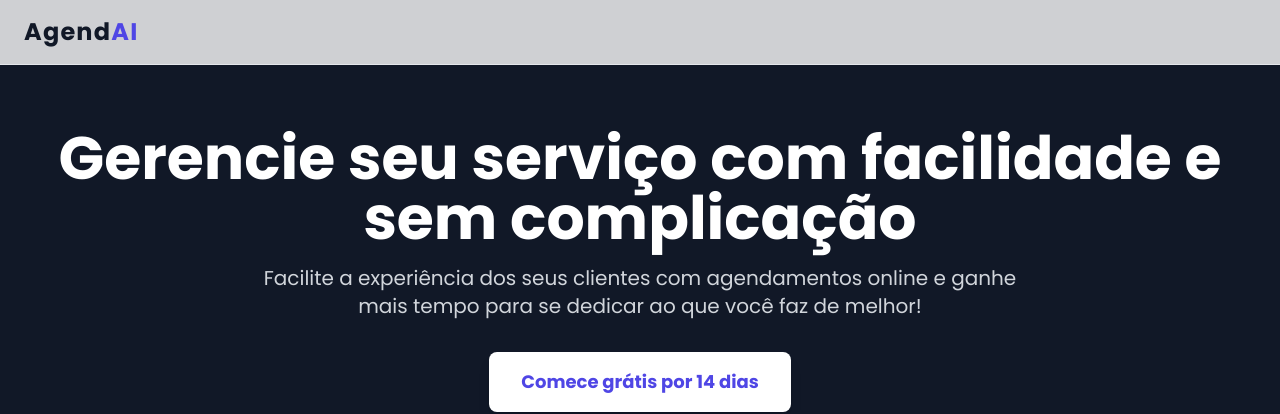
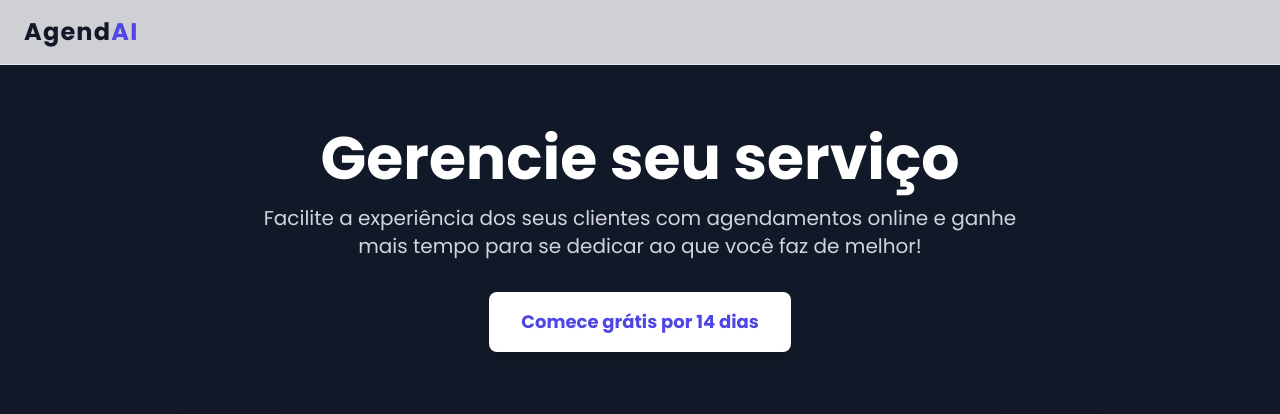
Before and after one commit to fbn1986/agendai-app, a plain HTML site: page index.html in a window 1280 px wide. Shown: the top 414 px of the page. Drawn offline with nearby package versions, Linux system fonts and the light colour scheme; no server answers.

Commit message:
Update index.html

```diff
--- a/index.html
+++ b/index.html
@@ -38,7 +38,7 @@
     <main>
         <section class="hero-section text-white pt-32 pb-20">
             <div class="container mx-auto px-6 text-center">
-                <h1 class="text-4xl md:text-6xl font-bold leading-tight mb-4">Gerencie seu serviço com facilidade e sem complicação</h1>
+                <h1 class="text-4xl md:text-6xl font-bold leading-tight mb-4">Gerencie seu serviço</h1>
                 <p class="text-lg md:text-xl text-gray-300 max-w-3xl mx-auto mb-8">Facilite a experiência dos seus clientes com agendamentos online e ganhe mais tempo para se dedicar ao que você faz de melhor!</p>
                 <button id="main-cta-hero" class="bg-white text-indigo-600 px-8 py-4 rounded-lg font-bold text-lg shadow-lg hover:bg-gray-100 cta-button">Comece grátis por 14 dias</button>
                 <div class="mt-16 max-w-4xl mx-auto">
```
